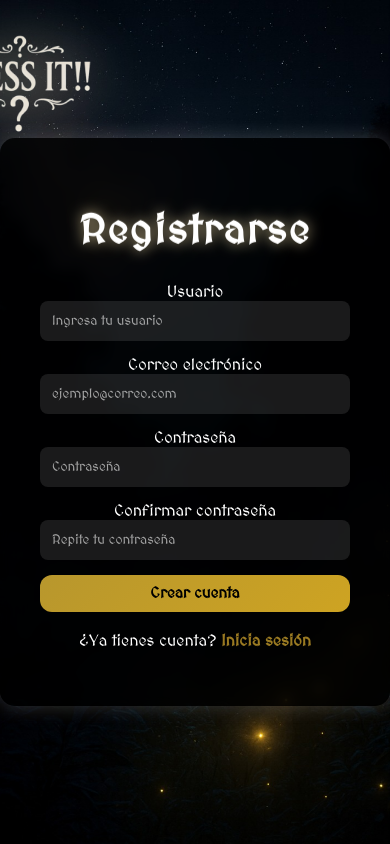
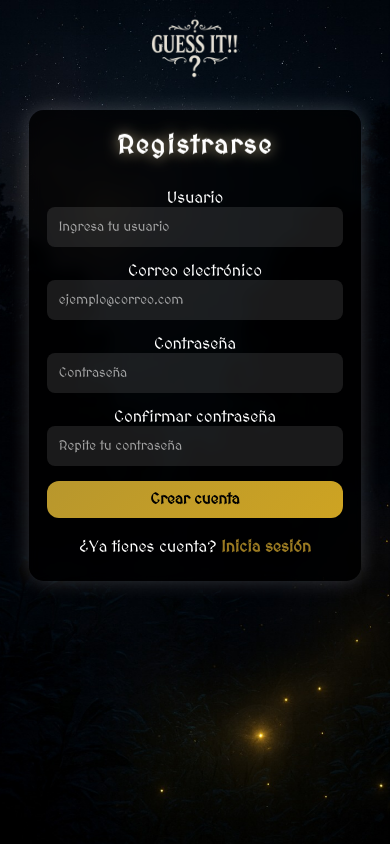
Before and after one commit to NoJodan/GuessIt-Front, a React (Create React App) app: page /SignUp in a window 390 px wide. Built offline with nearby package versions, Linux system fonts and the light colour scheme; a web font is replaced by a local one.

Commit message:
las paginas login y signup se volvieron Responsive, para que se adapten a cualquier tamaño de pantalla

```diff
--- a/src/styles/login.css
+++ b/src/styles/login.css
@@ -100,7 +100,7 @@
 
 .btn-login:hover {
   transform: scale(1.05);
-  background-color: #d2ab3fc9;
+  background-color: #c1992bcb;
   box-shadow: 0 0 15px rgba(193, 153, 43, 0.8);
 }
 
--- a/src/styles/signup.css
+++ b/src/styles/signup.css
@@ -3,26 +3,31 @@
 * {
   font-family: 'MedievalSharp', cursive;
   box-sizing: border-box;
+  margin: 0;
+  padding: 0;
 }
 
 .signup-page {
   background: url('/public/images/fondo2.jpg') no-repeat center center fixed;
   background-size: cover;
-  height: 100vh;
+  min-height: 100vh;
   display: flex;
   flex-direction: column;
   align-items: center;
-  justify-content: center;
+  justify-content: flex-start;
+  padding: 40px 20px;
+  text-align: center;
 }
 
 .panel-login {
-  position: absolute;
-  top: 20px;
-  left: 20px;
+  margin-bottom: 40px;
+  z-index: 2;
 }
 
 .MiniLogo {
-  width: 200px;
+  width: 220px;
+  max-width: 80%;
+  animation: fadeInDown 1s ease forwards;
 }
 
 .signup-card {
@@ -33,17 +38,20 @@
   color: #fff;
   backdrop-filter: blur(6px);
   box-shadow: 0 0 20px rgba(255, 255, 255, 0.2);
+  width: 100%;
+  max-width: 400px;
+  animation: fadeInUp 1s ease forwards;
+  margin-top: 20px;
 }
 
 .signup-title {
-  font-size: 2.5rem;
+  font-size: 2rem;
   margin-bottom: 25px;
   color: #fff;
   letter-spacing: 2px;
   animation: fadeInUp 1s ease forwards, floatingGlow 4s ease-in-out infinite;
-  opacity: 0; /* inicia invisible para el fadeIn */
+  opacity: 0;
 }
-
 
 .signup-form input {
   width: 100%;
@@ -90,6 +98,8 @@
 .signup-link:hover {
   text-decoration: underline;
 }
+
+/* Animaciones */
 @keyframes fadeInUp {
   0% {
     opacity: 0;
@@ -102,6 +112,20 @@
     filter: blur(0);
   }
 }
+
+@keyframes fadeInDown {
+  0% {
+    opacity: 0;
+    transform: translateY(-30px);
+    filter: blur(5px);
+  }
+  100% {
+    opacity: 1;
+    transform: translateY(0);
+    filter: blur(0);
+  }
+}
+
 @keyframes floatingGlow {
   0% {
     transform: translateY(0);
@@ -124,3 +148,47 @@
     text-shadow: 0 0 8px rgba(255, 255, 255, 0.5);
   }
 }
+
+/* Responsivo */
+@media (max-width: 768px) {
+  .signup-page {
+    padding-top: 60px;
+  }
+
+  .panel-login {
+    margin-bottom: 30px;
+  }
+
+  .MiniLogo {
+    width: 180px;
+  }
+
+  .signup-card {
+    padding: 30px 20px;
+    max-width: 90%;
+  }
+
+  .signup-title {
+    font-size: 1.8rem;
+  }
+}
+
+@media (max-width: 480px) {
+  .signup-page {
+    padding-top: 80px;
+  }
+
+  .MiniLogo {
+    width: 150px;
+  }
+
+  .signup-card {
+    margin-top: 30px;
+    padding: 25px 18px;
+    max-width: 95%;
+  }
+
+  .signup-title {
+    font-size: 1.6rem;
+  }
+}
```
